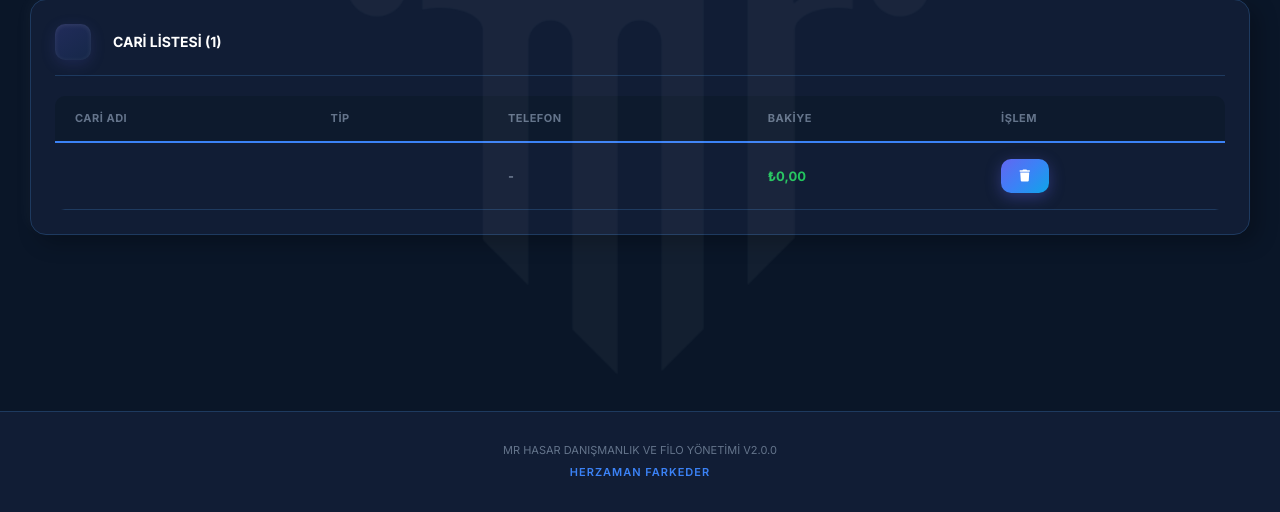
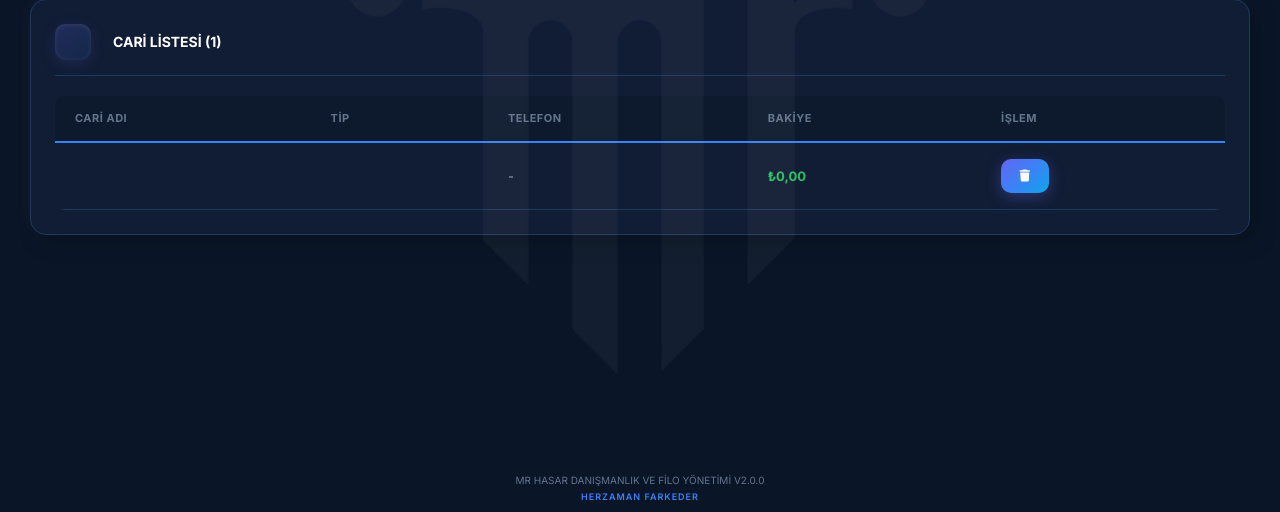
Before and after one commit to onurrsenoll/MRSOFT, a PHP site: page /modules/cari.php in a window 1280 px wide. Shown: the part 288-800 px from the top of the page. Run offline with PHP 8.4, Linux system fonts and the light colour scheme; a user stored in the database is signed in; data that the repository does not hold is empty.

Commit message:
Remove footer background, keep only minimal text
- Remove background color and border from footer
- Reduce padding from 30px to 8px
- Make footer transparent with pointer-events: none
- Smaller font sizes for minimal appearance

```diff
--- a/extracted/koyupanel/koyupaneltamhali/css/style.css
+++ b/extracted/koyupanel/koyupaneltamhali/css/style.css
@@ -1338,28 +1338,28 @@ input[type="checkbox"] {
 }
 
 /* ========================================
-   FOOTER - Her zaman sayfanın en altında sabit
+   FOOTER - Minimal sadece yazı
    ======================================== */
 .footer {
     text-align: center;
-    padding: 30px;
+    padding: 8px 15px;
     color: var(--text3);
-    font-size: 11px;
-    border-top: 1px solid var(--border);
-    margin-top: auto;
-    background: var(--bg-card);
+    font-size: 10px;
     position: fixed;
     bottom: 0;
     left: 0;
     right: 0;
     z-index: 100;
+    background: transparent;
+    pointer-events: none;
 }
 
 .footer-slogan {
     font-weight: 600;
     color: var(--mr-blue);
-    margin-top: 5px;
+    margin-top: 2px;
     letter-spacing: 1px;
+    font-size: 9px;
 }
 
 /* ========================================
```
